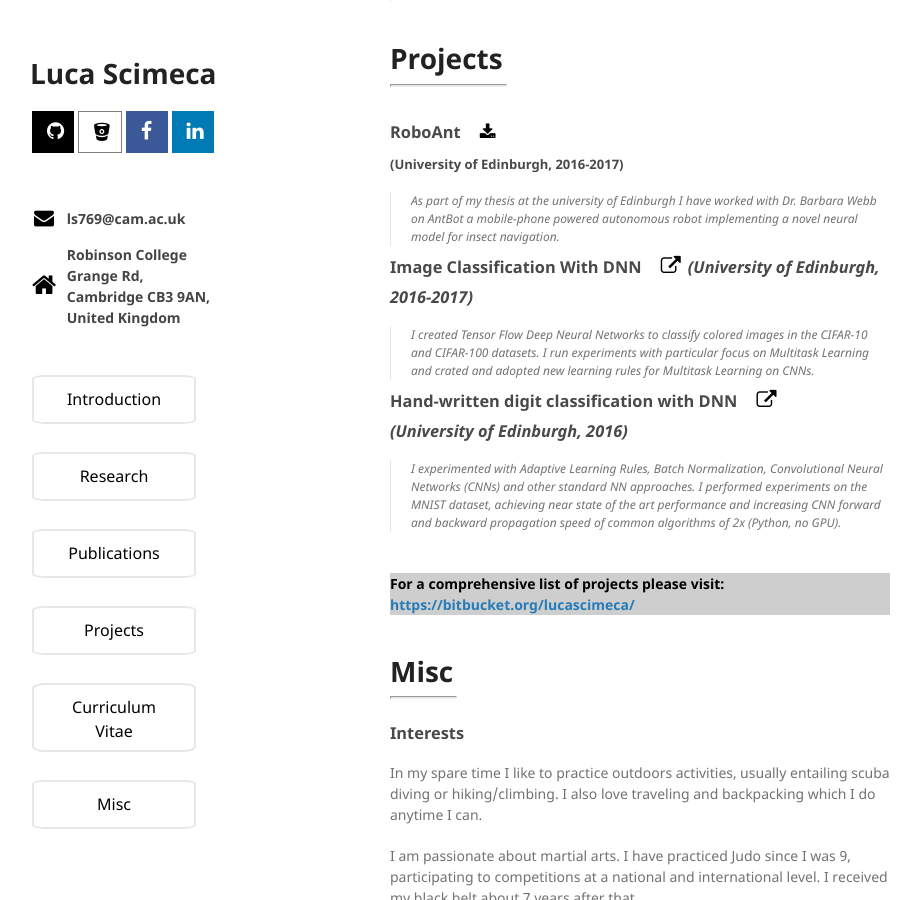
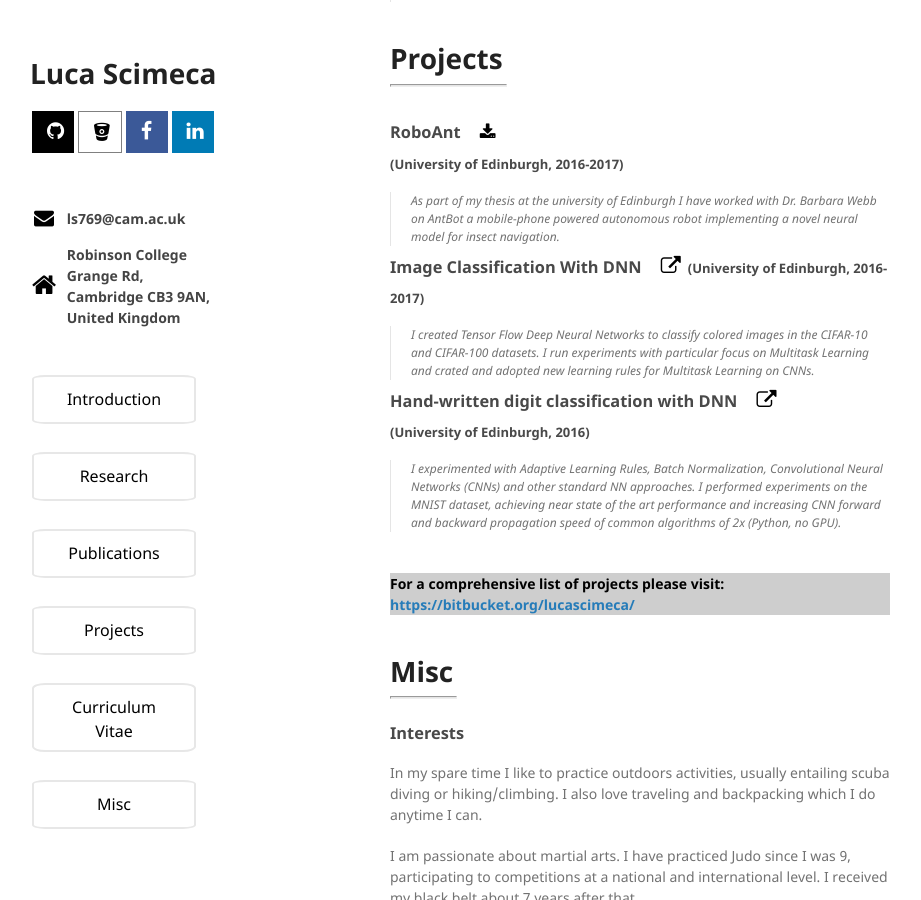
Before and after one commit to lucascimeca/lucascimeca.github.io, a Jekyll site: the page built from index.md, in a window 1280 px wide and 900 px high, scrolled down 1305 px. Shown: the whole window, without its empty margins (180-1101 px from the left). Built offline with Jekyll 4.4.1, drawn with Linux system fonts in a browser that asks for light colours; nearby versions of some CDN libraries; the repository's description, which GitHub fills in, is left out.

Commit message:
Update index.md

```diff
--- a/index.md
+++ b/index.md
@@ -42,11 +42,11 @@ My interests lie mainly in Machine Learning and Robotics, particularly I am inte
 
 > <div style="font-style: italic; font-size: 12px">As part of my thesis at the university of Edinburgh I have worked with Dr. Barbara Webb on AntBot a mobile-phone powered autonomous robot implementing a novel neural model for insect navigation.</div>
 
-### [](#DNN) Image Classification With  DNN <a href="https://bitbucket.org/lucascimeca/deep-neural-networks-cifar-10-cifar-100-datasets?lipi=urn%3Ali%3Apage%3Ad_flagship3_profile_view_base%3BGUJg49LJSNqF2TBvYYXHiQ%3D%3D" class="fa fa-external-link" style="font-size: 20px" target="_blank"></a>_(University of Edinburgh, 2016-2017)_
+### [](#DNN) Image Classification With  DNN <a href="https://bitbucket.org/lucascimeca/deep-neural-networks-cifar-10-cifar-100-datasets?lipi=urn%3Ali%3Apage%3Ad_flagship3_profile_view_base%3BGUJg49LJSNqF2TBvYYXHiQ%3D%3D" class="fa fa-external-link" style="font-size: 20px" target="_blank"></a><font size="2px">(University of Edinburgh, 2016-2017)</font>
 
 > <div style="font-style: italic; font-size: 12px">I created Tensor Flow Deep Neural Networks to classify colored images in the CIFAR-10 and CIFAR-100 datasets. I run experiments with particular focus on Multitask Learning and crated and adopted new learning rules for Multitask Learning on CNNs.</div>
 
-### [](#DNN-mnist) Hand-written digit classification with DNN <a href="https://bitbucket.org/lucascimeca/deep-neural-networks-mnist-dataset?lipi=urn%3Ali%3Apage%3Ad_flagship3_profile_view_base%3BGUJg49LJSNqF2TBvYYXHiQ%3D%3D" class="fa fa-external-link" style="font-size: 20px" target="_blank"></a><br/>_(University of Edinburgh, 2016)_
+### [](#DNN-mnist) Hand-written digit classification with DNN <a href="https://bitbucket.org/lucascimeca/deep-neural-networks-mnist-dataset?lipi=urn%3Ali%3Apage%3Ad_flagship3_profile_view_base%3BGUJg49LJSNqF2TBvYYXHiQ%3D%3D" class="fa fa-external-link" style="font-size: 20px" target="_blank"></a><br/><font size="2px">(University of Edinburgh, 2016)</font>
 
 > <div style="font-style: italic; font-size: 12px">I experimented with Adaptive Learning Rules, Batch Normalization, Convolutional Neural Networks (CNNs) and other standard NN approaches. I performed experiments on the MNIST dataset, achieving near state of the art performance and increasing CNN forward and backward propagation speed of common algorithms of 2x (Python, no GPU).<div style="font-style: italic">
 
```
